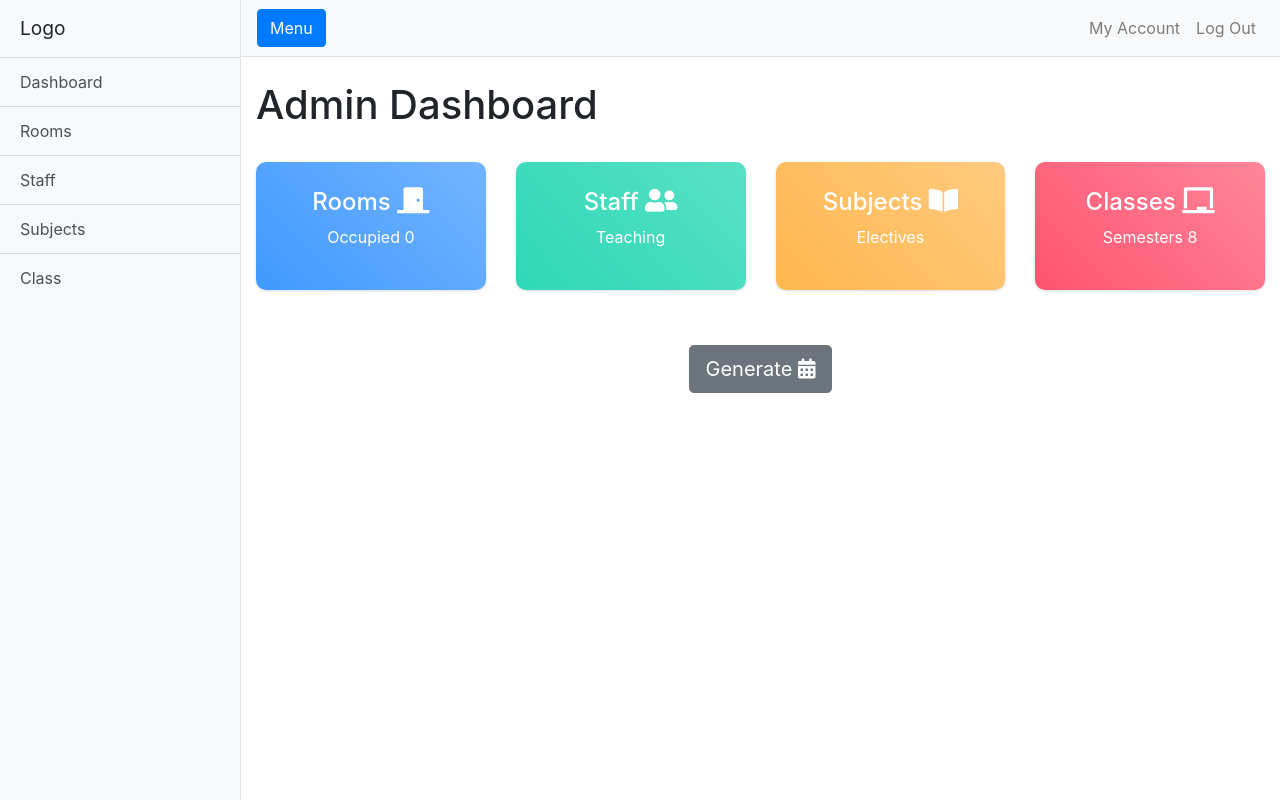
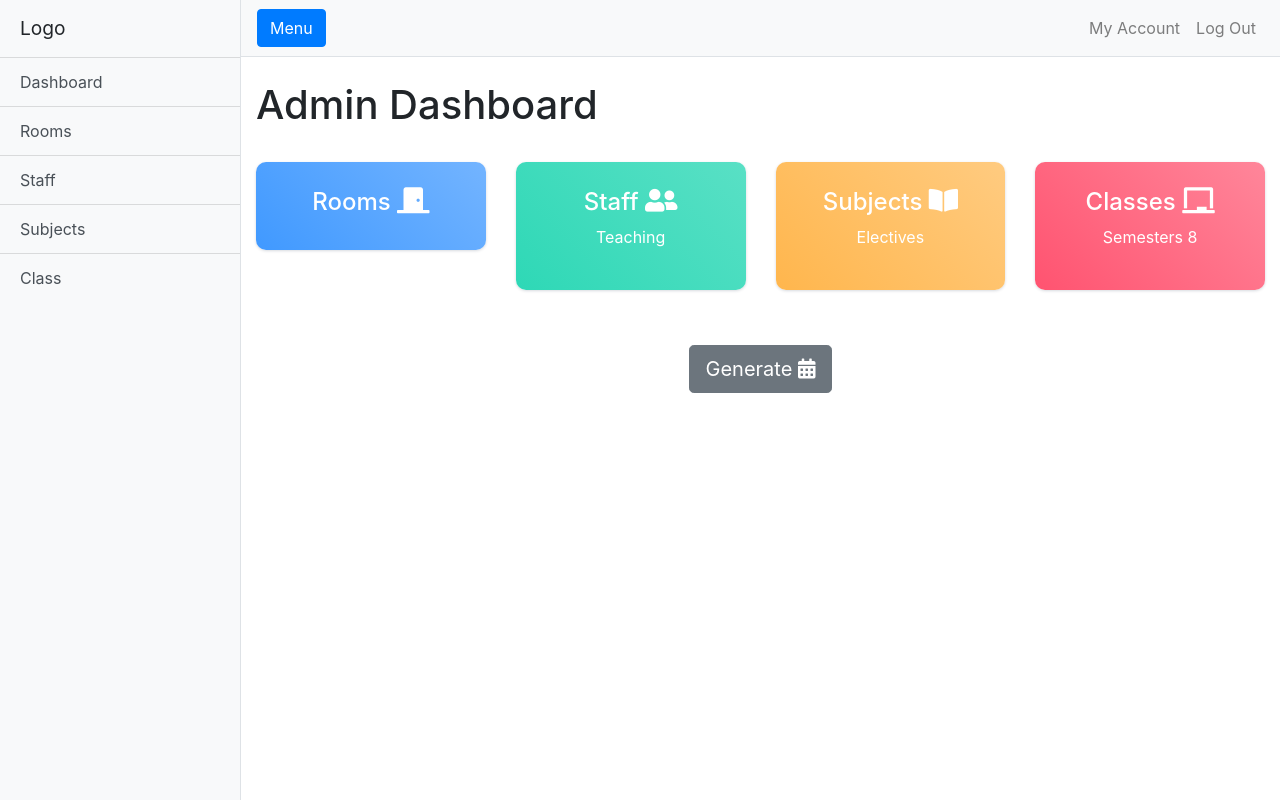
Before and after one commit to adiMallya/timeUp, a Python web app: template tt_scheduler/templates/admin/dashboard.html in a window 1280 px wide. Run offline with Jinja, Linux system fonts and the light colour scheme; the template is opened without the code that fills it, so the values that code supplies are empty; some libraries are stand-ins or nearby versions.

Commit message:
updated dashboard

```diff
--- a/tt_scheduler/templates/admin/dashboard.html
+++ b/tt_scheduler/templates/admin/dashboard.html
@@ -11,7 +11,7 @@
                   <div class="card-block">
                       <h4 class="m-b-20">Rooms <i class="fas fa-door-closed"></i></h4>
                       <h2 class="text-center"><span>{{rooms.count()}}</span></h2>
-                      <p class="m-b-0">Occupied <span class="f-right">0</span></p>
+                      <!-- <p class="m-b-0">Occupied <span class="f-right"></span></p> -->
                   </div>
               </div>
           </div>
```
